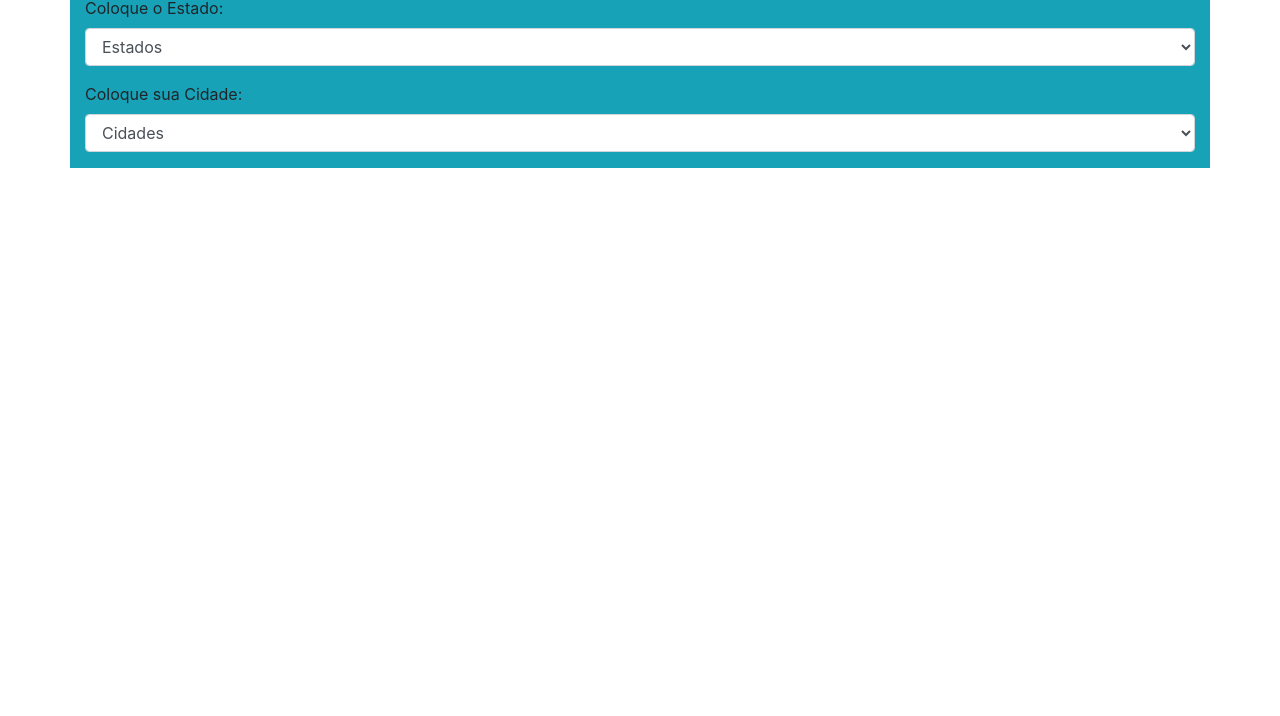
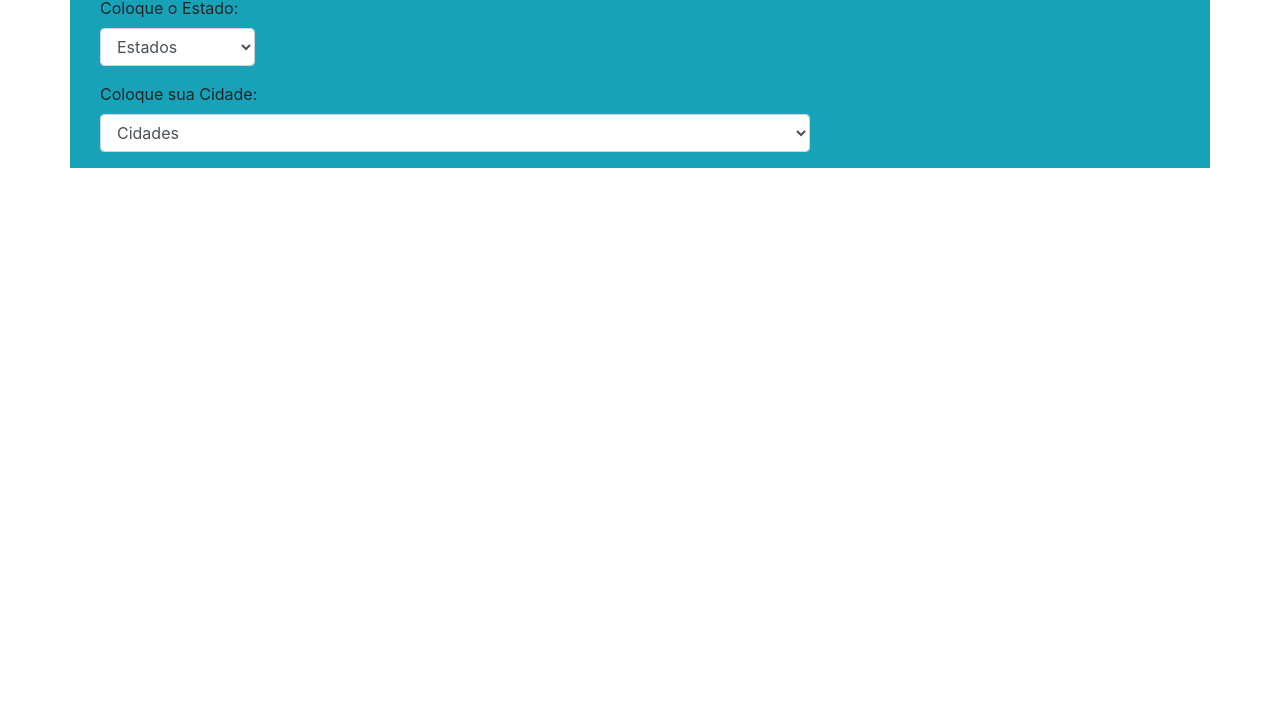
Before and after one commit to maju3s/API-IBGE, a plain HTML site: page index.html in a window 1280 px wide. Shown: the part 84-800 px from the top of the page. Drawn offline with nearby package versions, Linux system fonts and the light colour scheme; no server answers.

Commit message:
Update index.html

```diff
--- a/index.html
+++ b/index.html
@@ -17,7 +17,7 @@
                         <h1>Utilizando API IBGE</h1>
                     </div>
                     <form action="" method="get">
-                        <div class="form-group">
+                        <div class="form-group col-12 col-sm-2 col-md-2">
                             <label for="uf">Coloque o Estado:</label>
                             <select id="uf" class="form-control" name="">
                                 <option>Estados</option>
@@ -25,7 +25,7 @@
                         </div>
                     </form>
                     <div class="localidade">
-                        <div class="form-group">
+                        <div class="form-group col-12 col-sm-8 col-md-8">
                             <label for="local">Coloque sua Cidade:</label>
                             <select id="local" class="form-control" name="">
                                 <option>Cidades</option>
```
